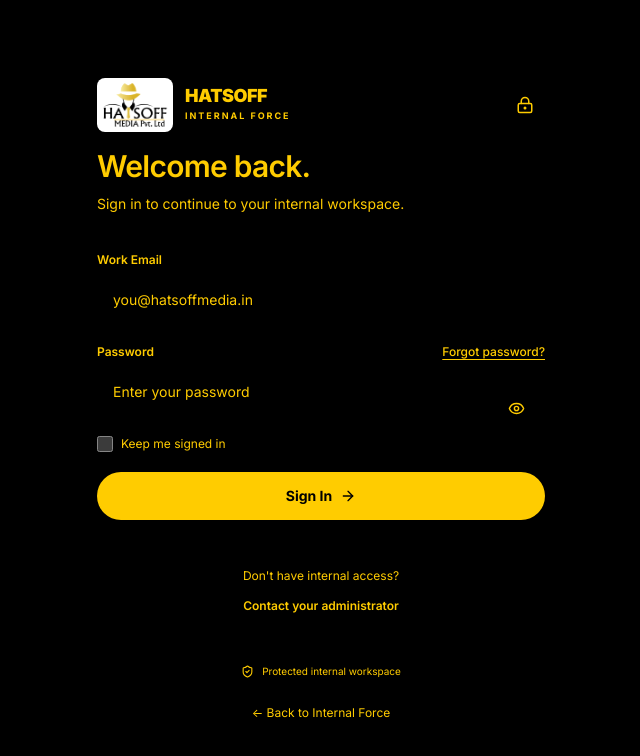
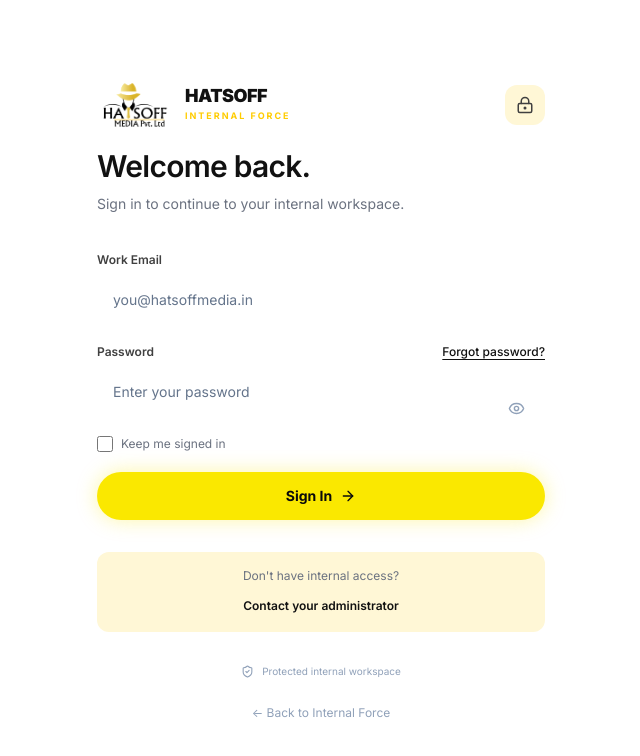
Before and after one commit to internal-hatsoffmedia-digital/Interal-Tracking-System, a React (Vite) app: page /login in a window 1280 px wide. Shown: the top 756 px of the page, without its empty margins (319-959 px from the left). Built offline with nearby package versions, Linux system fonts and the light colour scheme; no server answers.

Commit message:
Restore original UI layout and apply yellow accent palette

```diff
--- a/src/components/layouts/Sidebar.tsx
+++ b/src/components/layouts/Sidebar.tsx
@@ -1,6 +1,6 @@
 import {useEffect,useRef,useState} from 'react';
 import {NavLink,useLocation,useNavigate} from 'react-router-dom';
-import {LayoutDashboard,CheckSquare,ClipboardList,CalendarDays,Timer,FolderKanban,BriefcaseBusiness,Users,UserRound,UserCheck,BarChart3,Settings,Target,LogOut,X} from 'lucide-react';
+import {LayoutDashboard,CheckSquare,ClipboardList,CalendarDays,Timer,FolderKanban,BriefcaseBusiness,Users,UserRound,UserCheck,BarChart3,Settings,Target,LogOut,X,ArrowUpRight,Sparkles} from 'lucide-react';
 import {useAuth} from '../../context/AuthContext';
 
 const groups=[
@@ -47,6 +47,7 @@
  <aside ref={panel} className={`future-sidebar ${open?'is-open':''}`} aria-label="Main navigation">
  <div className="future-brand"><NavLink to="/dashboard" onClick={close} aria-label="Hatsoff home"><img src="/hatsoff-brand.svg" alt="Hatsoff Media"/><span>HATSOFF<small>INTERNAL FORCE<span className="brand-dot"/></small></span></NavLink><button className="future-mobile-close" aria-label="Close navigation" onClick={close}><X size={19}/></button></div>
  <nav>{visibleGroups.map(group=><div className="future-nav-group" key={group.name}><p>{group.name}</p>{group.items.map(([label,path,Icon])=><NavLink to={path} onClick={close} key={path} className={({isActive})=>`future-nav-link ${isActive?'is-active':''}`}><Icon size={18} strokeWidth={1.7}/><span>{label}</span>{location.pathname===path&&<span className="nav-active-dot"/>}</NavLink>)}</div>)}
+ <div className="future-studio-note"><Sparkles size={18}/><span>Focus. Create.<br/><strong>Deliver.</strong></span><ArrowUpRight size={17}/></div>
  </nav>
  <div className="future-sidebar-footer"><NavLink to="/settings" onClick={close} className={({isActive})=>`future-nav-link ${isActive?'is-active':''}`}><Settings size={18}/><span>Settings</span></NavLink><div className="future-account"><span className="future-avatar">{name.slice(0,1).toUpperCase()}</span><span><strong>{name}</strong><small>{profile?.role?.replaceAll('_',' ')||'Account'}</small></span><button title="Sign out" aria-label="Sign out" disabled={signingOut} onClick={()=>void logout()}><LogOut size={17}/></button></div>{error&&<p role="alert">{error}</p>}</div>
  </aside></>;
--- a/src/components/reports/ReportHeader.tsx
+++ b/src/components/reports/ReportHeader.tsx
@@ -26,7 +26,7 @@
   const hasActiveDateFilter = Boolean(startDate || endDate);
 
   return (
-    <div className="flex flex-col gap-6 print:hidden">
+    <div className="flex flex-col gap-6 lg:flex-row lg:items-center lg:justify-between print:hidden">
       {/* TITLE & BRAND BADGE */}
       <div className="min-w-0">
         <div className="flex items-center gap-2">
--- a/src/styles/brand-palette.css
+++ b/src/styles/brand-palette.css
@@ -1,117 +1,32 @@
-/* Final brand palette: both theme settings use only black and signature yellow. */
-:root, html[data-theme=dark], html[data-theme=light] {
-  --surface:#000; --canvas:#000; --ink:#ffcc00; --line:#ffcc00;
-  --accent:#ffcc00; --primary:#ffcc00; --primary-light:#000;
-  --background:#000; --background-subtle:#000; --background-secondary:#000;
-  --foreground:#ffcc00; --body:#ffcc00; --muted:#ffcc00; --border:#ffcc00;
-  --future-muted:#ffcc00; --studio-green:#ffcc00;
+/* Color-only brand adjustments. Keep the original layout and neutral surfaces. */
+:root, .future-shell {
+  --primary:#ffcc00; --accent:#ffcc00; --primary-light:#fff7d6;
+  --future-lime:#ffcc00; --studio-green:#ffcc00;
 }
-html body, #root { background:#000; color:#ffcc00; color-scheme:dark; }
-/* Override older page-specific gradients and semantic color utility classes. */
-html #root :where(div,section,article,aside,header,footer,main,nav,form,table,thead,tbody,tr,th,td,button,a,input,select,textarea,span,p,label,h1,h2,h3,h4,h5,h6,strong,small,svg) {
-  color:#ffcc00!important;
-  border-color:#ffcc00!important;
-  background-image:none!important;
-  text-shadow:none!important;
-  box-shadow:none!important;
-}
-html #root :where(div,section,article,aside,header,footer,main,nav,form,table,thead,tbody,tr,th,td,button,a,input,select,textarea,span,p,label) {
-  background-color:#000!important;
-}
-html #root :where(input,textarea,select) {
-  color-scheme:dark; caret-color:#ffcc00;
-  accent-color:#ffcc00;
-}
-html #root input::placeholder, html #root textarea::placeholder {
-  color:#ffcc00!important; opacity:1;
-}
-html #root input:-webkit-autofill {
-  -webkit-text-fill-color:#ffcc00!important;
-  box-shadow:0 0 0 1000px #000 inset!important;
-}
-html #root :where(button[type=submit],.future-primary,[aria-current=page]) {
-  background:#ffcc00!important; color:#000!important;
-}
-html #root :where(button[type=submit],.future-primary,[aria-current=page]) * {
-  color:#000!important; background-color:transparent!important;
-}
-html #root :focus-visible { outline:2px solid #ffcc00!important; outline-offset:3px; }
-/* Progress bars and chart markers remain visible against black tracks. */
-html #root :where(.h-full[class*="bg-"],.h-1\.5.w-1\.5[class*="bg-"],.h-2.w-2[class*="bg-"]) {
-  background:#ffcc00!important;
-}
-html #root .dark-heading-gradient {
-  -webkit-text-fill-color:#ffcc00!important;
-}
-html #root *::before, html #root *::after {
-  background-image:none!important;
-  border-color:#ffcc00!important;
-  color:#ffcc00!important;
-}
-html #root svg [stroke]:not([stroke="none"]) { stroke:currentColor!important; }
-html #root svg [fill]:not([fill="none"]) { fill:currentColor!important; }
-::-webkit-scrollbar-track { background:#000; }
-::-webkit-scrollbar-thumb { background:#ffcc00; }
-
-/* Quiet, contained navigation with a single clear active state. */
-html #root .future-sidebar {
-  height:100dvh;
-  border-right:1px solid #ffcc00!important;
-  padding:0 12px;
-}
-html #root .future-brand { padding:24px 8px 20px; flex-shrink:0; }
-html #root .future-sidebar nav {
-  padding:0 0 12px;
-  scrollbar-width:thin;
-  scrollbar-color:#ffcc00 #000;
-}
-html #root .future-nav-group { margin-bottom:18px; }
-html #root .future-nav-group>p {
-  padding:0 12px; margin:14px 0 8px;
-  font-size:10px; letter-spacing:.1em; line-height:1.5;
-}
-html #root .future-nav-link {
-  min-height:42px; padding:10px 12px; margin:3px 0;
-  border:1px solid transparent!important;
-  border-radius:10px!important;
-  gap:10px; transform:none;
-}
-html #root .future-nav-link::before,
-html #root .future-nav-link::after { content:none; }
-html #root .future-nav-link:hover:not(.is-active) {
-  border-color:#ffcc00!important;
-  transform:none;
-}
-html #root .future-nav-link.is-active {
-  background:#ffcc00!important; color:#000!important; font-weight:700;
-}
-html #root .future-nav-link.is-active * {
-  color:#000!important; background:transparent!important;
-}
-html #root .future-nav-link.is-active .nav-active-dot {
-  background:#000!important; width:5px; height:5px; margin-right:0;
-}
-html #root .future-sidebar-footer {
-  padding:12px 0 16px; flex-shrink:0;
-}
-html #root .future-account { padding:12px 4px 0; gap:10px; min-width:0; }
-html #root .future-account>span:nth-child(2) { min-width:0; flex:1; }
-html #root .future-account strong {
-  display:block; overflow:hidden; text-overflow:ellipsis; white-space:nowrap;
-}
-html #root .future-account small { display:block; font-size:10px; line-height:1.5; }
-html #root .future-account button {
-  min-width:36px; min-height:36px; border:1px solid #ffcc00; border-radius:10px;
-  display:grid; place-items:center; flex-shrink:0;
-}
-html #root .future-avatar { border:1px solid #ffcc00; border-radius:10px; flex-shrink:0; }
-html #root .future-nav-backdrop { background:#000!important; opacity:.75; }
-@media(prefers-reduced-motion:no-preference) {
-  html #root .future-sidebar { transition:transform .25s ease,visibility .25s; }
-  html #root .future-nav-link { transition:background-color .18s ease,color .18s ease,border-color .18s ease; }
-}
-@media(prefers-reduced-motion:reduce) {
-  html #root *, html #root *::before, html #root *::after {
-    animation:none!important; transition:none!important; scroll-behavior:auto!important;
-  }
-}
+html #root :is([class*="text-emerald-"],[class*="text-green-"],[class*="text-rose-"],[class*="text-red-"],[class*="text-blue-"],[class*="text-indigo-"],[class*="text-purple-"],[class*="text-violet-"],[class*="text-amber-"],[class*="text-yellow-"],[class*="text-pink-"],[class*="text-orange-"],[class*="text-cyan-"],[class*="text-teal-"]) { color:var(--ink,#111)!important; }
+html #root :is([class*="bg-emerald-50"],[class*="bg-green-50"],[class*="bg-rose-50"],[class*="bg-red-50"],[class*="bg-indigo-50"],[class*="bg-blue-50"],[class*="bg-amber-50"],[class*="bg-purple-50"],[class*="bg-yellow-50"],[class*="bg-pink-50"],[class*="bg-orange-50"],[class*="bg-violet-50"],[class*="bg-cyan-50"],[class*="bg-teal-50"]) { background-color:#fff7d6!important; }
+html #root :is([class*="border-emerald-"],[class*="border-green-"],[class*="border-rose-"],[class*="border-red-"],[class*="border-indigo-"],[class*="border-blue-"],[class*="border-amber-"],[class*="border-purple-"],[class*="border-yellow-"],[class*="border-pink-"],[class*="border-orange-"],[class*="border-violet-"],[class*="border-cyan-"],[class*="border-teal-"]) { border-color:#ffcc00!important; }
+html #root :is([class*="bg-emerald-5"],[class*="bg-emerald-6"],[class*="bg-rose-5"],[class*="bg-rose-6"],[class*="bg-indigo-5"],[class*="bg-indigo-6"],[class*="bg-blue-5"],[class*="bg-amber-5"],[class*="bg-green-5"],[class*="bg-purple-5"],[class*="bg-violet-5"],[class*="bg-pink-5"],[class*="bg-orange-5"]) { background-color:#ffcc00!important; color:#111!important; }
+html #root :is([class*="bg-emerald-5"],[class*="bg-emerald-6"],[class*="bg-rose-5"],[class*="bg-rose-6"],[class*="bg-indigo-5"],[class*="bg-indigo-6"]) svg { color:#111!important; }
+/* Existing gradient cards retain their shape and shadow, with pale-yellow fills. */
+html #root :is([class*="from-indigo-"],[class*="from-purple-"],[class*="from-blue-"],[class*="from-emerald-"],[class*="from-green-"],[class*="from-rose-"],[class*="from-pink-"],[class*="from-violet-"]) { background-image:none!important; background-color:#fff7d6!important; }
+html #root [class*="via-"][class*="bg-gradient-"]:not([class*="from-slate-"]) { background-image:none!important; background-color:var(--surface,#fff)!important; }
+html #root [class*="from-slate-"][class*="bg-gradient-"] { background-image:none!important; background-color:#111!important; color:#ffcc00!important; }
+html #root .future-nav-link.is-active { background:#ffcc00!important; color:#111!important; }
+html #root .future-nav-link.is-active svg { color:#111!important; }
+html #root .future-nav-link.is-active::before { box-shadow:0 10px 0 0 #ffcc00; }
+html #root .future-nav-link.is-active::after { box-shadow:0 -10px 0 0 #ffcc00; }
+html #root .future-nav-link.is-active .nav-active-dot { background:#111; }
+html #root .future-primary { background:#ffcc00; color:#111; }
+html #root .future-briefing-intro { background:#fff7d6; }
+html #root .future-metric.violet { background:#111; color:#fff7d6; }
+html #root .future-metric.peach { background:#fff7d6; color:#111; }
+html #root .future-metric.lime { background:#ffcc00; color:#111; }
+html[data-theme=dark] #root :is([class*="bg-emerald-50"],[class*="bg-rose-50"],[class*="bg-indigo-50"],[class*="bg-blue-50"],[class*="bg-amber-50"],[class*="bg-purple-50"],[class*="bg-yellow-50"],[class*="bg-pink-50"]) { background-color:#111!important; color:#fff7d6!important; }
+html[data-theme=dark] #root [class*="bg-gradient-"] { background-image:none!important; background-color:var(--surface,#111)!important; }
+html[data-theme=dark] #root .future-briefing-intro { background:#fff7d6; color:#111; }
+html[data-theme=dark] #root .future-briefing-intro :is(h1,p,span,a,button) { color:#111; }
+html #root .future-primary { background:#ffcc00!important; color:#111!important; }
+html #root :is([class*="from-fuchsia-"],[class*="from-pink-"],[class*="from-cyan-"],[class*="from-teal-"],[class*="from-orange-"],[class*="from-yellow-"]) { background-image:none!important; background-color:#fff7d6!important; }
+html #root :is([class*="text-fuchsia-"],[class*="text-teal-"],[class*="text-cyan-"]) { color:var(--ink,#111)!important; }
+html #root :is([class*="bg-fuchsia-50"],[class*="bg-fuchsia-100"],[class*="bg-indigo-100"],[class*="bg-purple-100"],[class*="bg-blue-100"],[class*="bg-green-100"],[class*="bg-emerald-100"],[class*="bg-pink-100"],[class*="bg-rose-100"]) { background:#fff7d6!important; color:#111!important; }
```
